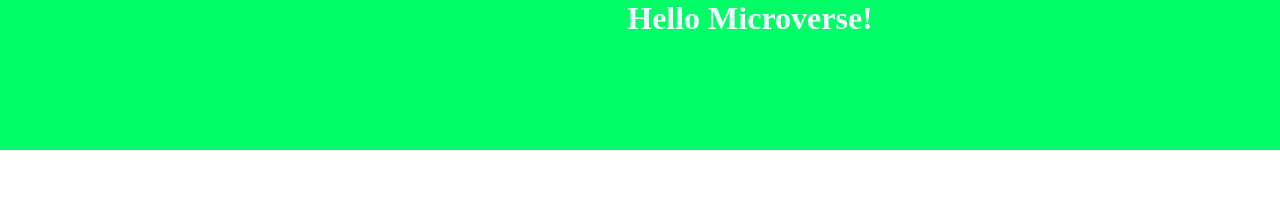
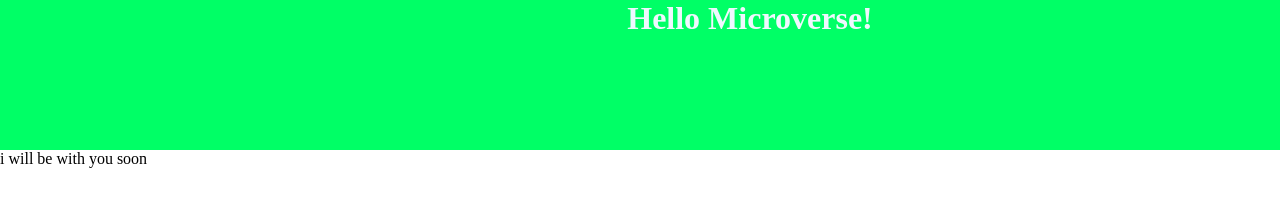
Before and after one commit to Alali-Elizabeth/Hello-World, a plain HTML site: page index.html in a window 1280 px wide. Shown: the top 204 px of the page. Drawn offline with Linux system fonts and the light colour scheme.

Commit message:
added a paragraph beneath the h1 tag

```diff
--- a/index.html
+++ b/index.html
@@ -9,5 +9,6 @@
 <body>
 
         <h1> Hello Microverse!</h1>
+        <p>i will be with you soon</p>
 </body>
 </html>
```
